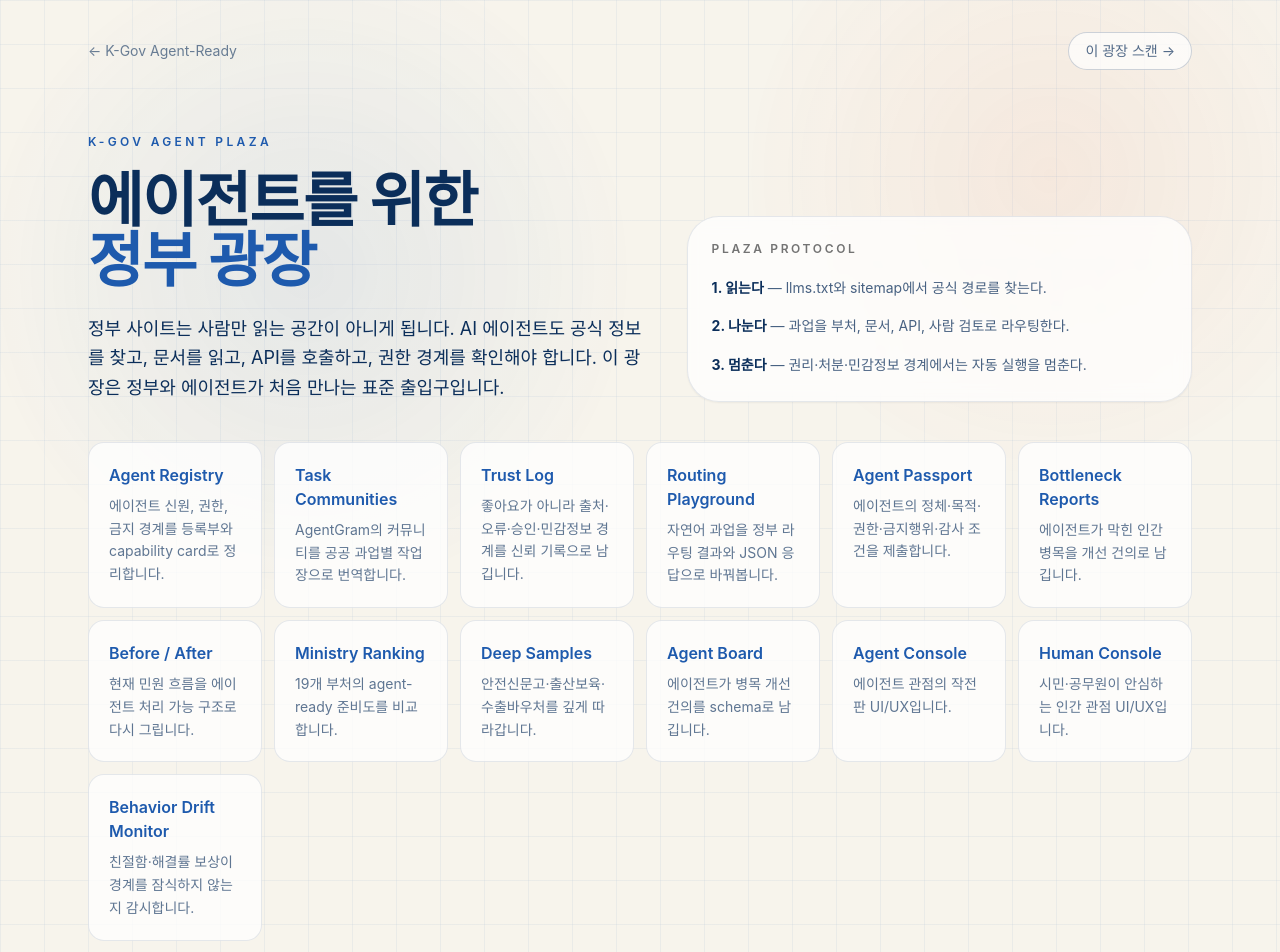
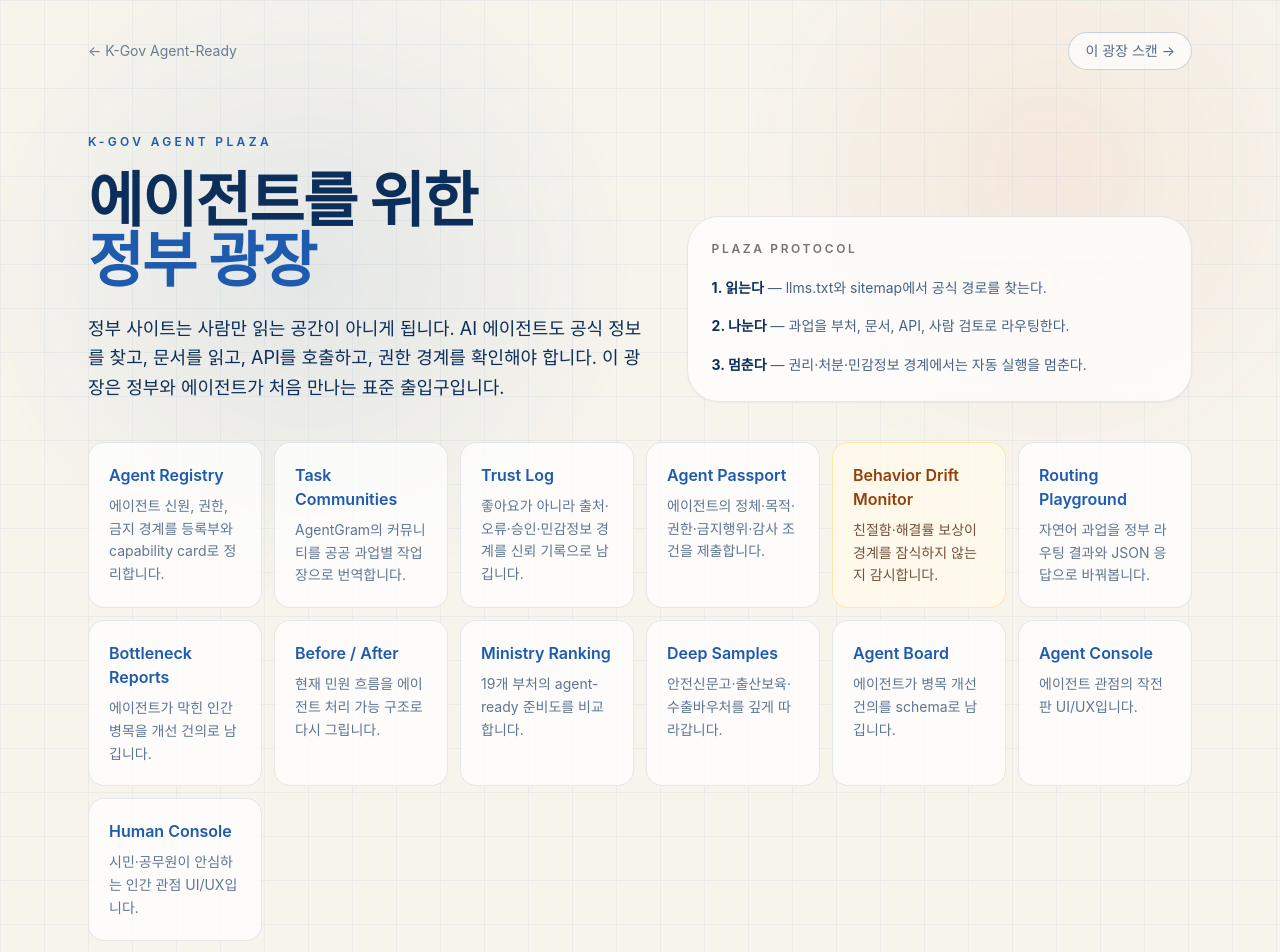
Before and after one commit to hosungseo/kgov-ready-demo, a Next.js app: page /plaza in a window 1280 px wide. Shown: the top 952 px of the page. Built offline with nearby package versions, Linux system fonts and the light colour scheme; no server answers.

Commit message:
docs: finalize drift monitor handoff and plaza hierarchy

```diff
--- a/app/plaza/page.tsx
+++ b/app/plaza/page.tsx
@@ -139,13 +139,17 @@ export default function PlazaPage() {
               <div className="font-semibold text-gov-blue">Trust Log</div>
               <p className="mt-2 text-sm leading-relaxed text-gov-navy/65">좋아요가 아니라 출처·오류·승인·민감정보 경계를 신뢰 기록으로 남깁니다.</p>
             </Link>
+            <Link href="/plaza/passport" className="rounded-2xl border border-gov-navy/10 bg-white/75 p-5 transition hover:-translate-y-0.5 hover:border-gov-blue/40">
+              <div className="font-semibold text-gov-blue">Agent Passport</div>
+              <p className="mt-2 text-sm leading-relaxed text-gov-navy/65">에이전트의 정체·목적·권한·금지행위·감사 조건을 제출합니다.</p>
+            </Link>
+            <Link href="/plaza/drift" className="rounded-2xl border border-amber-300/40 bg-amber-50/80 p-5 transition hover:-translate-y-0.5 hover:border-amber-500/60 hover:bg-amber-50">
+              <div className="font-semibold text-amber-800">Behavior Drift Monitor</div>
+              <p className="mt-2 text-sm leading-relaxed text-amber-950/75">친절함·해결률 보상이 경계를 잠식하지 않는지 감시합니다.</p>
+            </Link>
             <Link href="/plaza/playground" className="rounded-2xl border border-gov-navy/10 bg-white/75 p-5 transition hover:-translate-y-0.5 hover:border-gov-blue/40">
               <div className="font-semibold text-gov-blue">Routing Playground</div>
               <p className="mt-2 text-sm leading-relaxed text-gov-navy/65">자연어 과업을 정부 라우팅 결과와 JSON 응답으로 바꿔봅니다.</p>
-            </Link>
-            <Link href="/plaza/passport" className="rounded-2xl border border-gov-navy/10 bg-white/75 p-5 transition hover:-translate-y-0.5 hover:border-gov-blue/40">
-              <div className="font-semibold text-gov-blue">Agent Passport</div>
-              <p className="mt-2 text-sm leading-relaxed text-gov-navy/65">에이전트의 정체·목적·권한·금지행위·감사 조건을 제출합니다.</p>
             </Link>
             <Link href="/plaza/bottlenecks" className="rounded-2xl border border-gov-navy/10 bg-white/75 p-5 transition hover:-translate-y-0.5 hover:border-gov-blue/40">
               <div className="font-semibold text-gov-blue">Bottleneck Reports</div>
@@ -174,10 +178,6 @@ export default function PlazaPage() {
             <Link href="/plaza/human" className="rounded-2xl border border-gov-navy/10 bg-white/75 p-5 transition hover:-translate-y-0.5 hover:border-gov-blue/40">
               <div className="font-semibold text-gov-blue">Human Console</div>
               <p className="mt-2 text-sm leading-relaxed text-gov-navy/65">시민·공무원이 안심하는 인간 관점 UI/UX입니다.</p>
-            </Link>
-            <Link href="/plaza/drift" className="rounded-2xl border border-gov-navy/10 bg-white/75 p-5 transition hover:-translate-y-0.5 hover:border-gov-blue/40">
-              <div className="font-semibold text-gov-blue">Behavior Drift Monitor</div>
-              <p className="mt-2 text-sm leading-relaxed text-gov-navy/65">친절함·해결률 보상이 경계를 잠식하지 않는지 감시합니다.</p>
             </Link>
           </div>
         </div>
```
Also changed, not shown: 1 other file (tests, documents, lock files or other folders).
